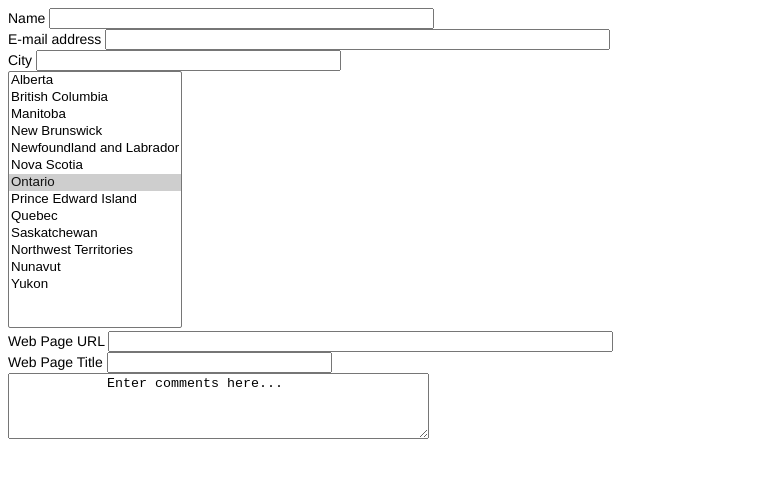
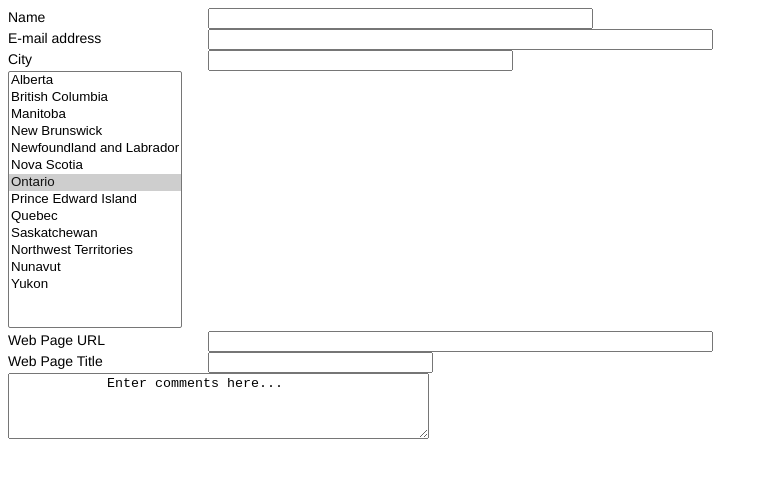
Before and after one commit to washingtonredskins/washingtonredskins.github.io, a plain HTML site: page htmlform.html in a window 1280 px wide. Shown: the whole page, without its empty margins (0-768 px from the left). Drawn offline with Linux system fonts and the light colour scheme.

Commit message:
add label in css https://stackoverflow.com/a/36106558/227646

```diff
--- a/css/styles.css
+++ b/css/styles.css
@@ -4,3 +4,8 @@ body {
  line-height: 1.4em;
  font-family: Helvetica, Verdana, sans-serif;
 }
+
+label {
+    width: 200px;
+    float: left;
+}
```
